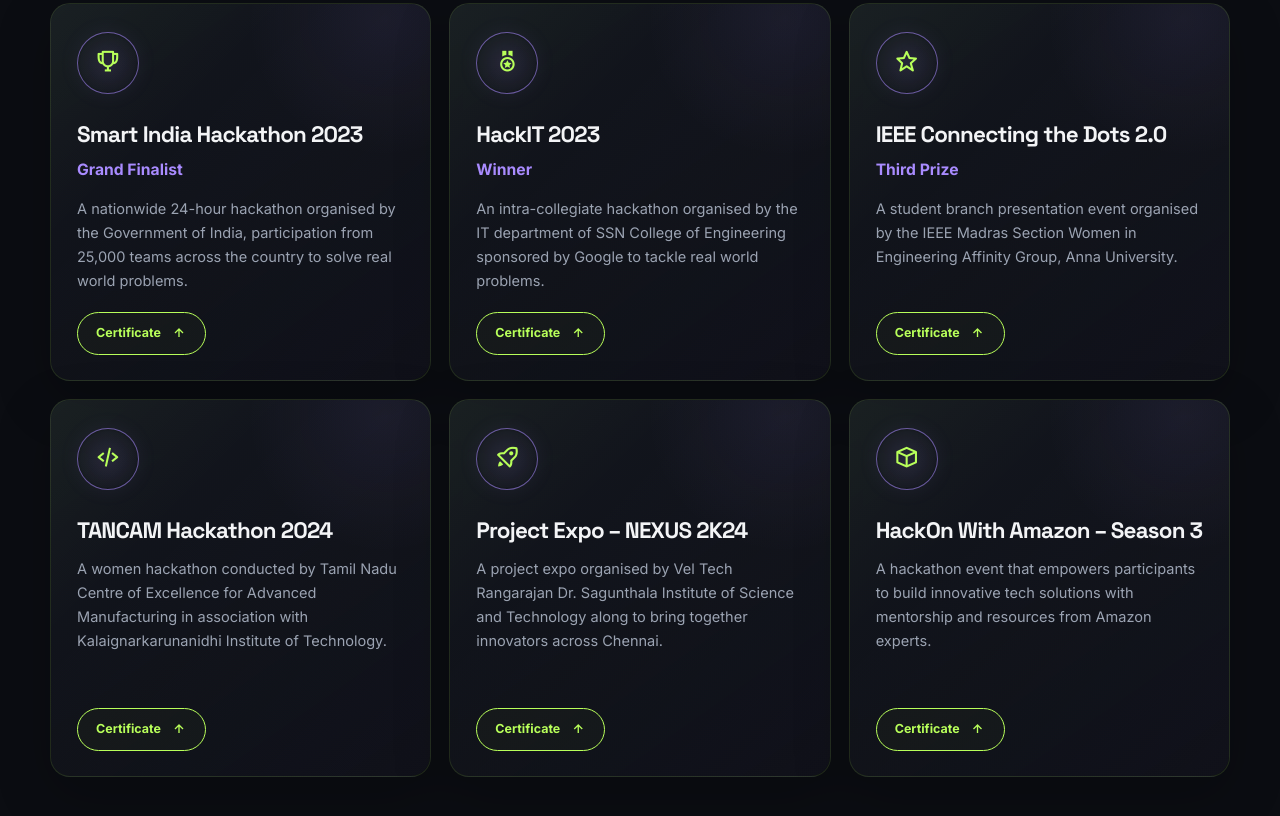
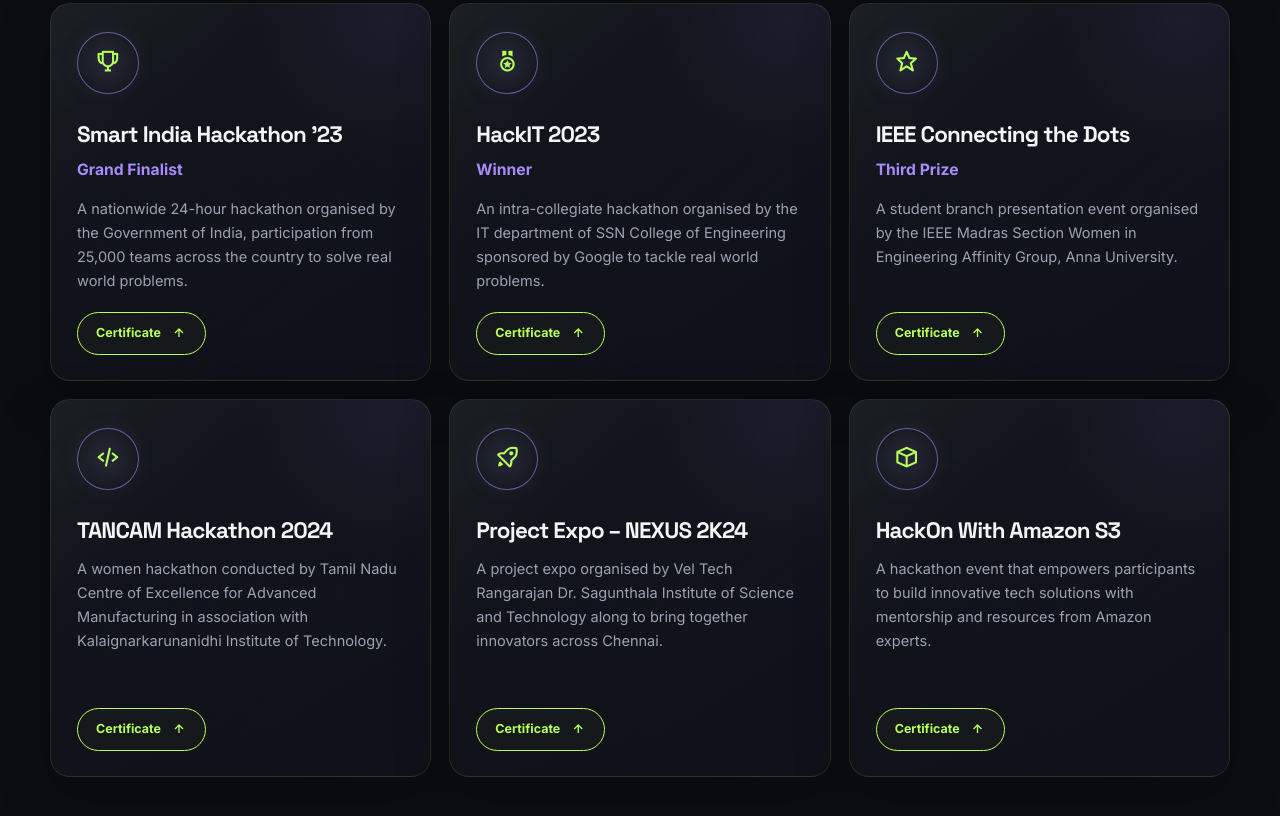
Before and after one commit to priyamvadha28/Portfolio, a plain HTML site: page index.html in a window 1280 px wide. Shown: the part 10078-10894 px from the top of the page. Drawn offline with nearby package versions, Linux system fonts and the light colour scheme.

Commit message:
Title modifications

```diff
--- a/index.html
+++ b/index.html
@@ -627,7 +627,7 @@
       <!-- Smart India Hackathon -->
       <article class="recognition-card reveal">
         <div class="recognition-icon"><i class='bx bx-trophy'></i></div>
-        <h3>Smart India Hackathon 2023</h3>
+        <h3>Smart India Hackathon '23</h3>
         <div class="recognition-award">Grand Finalist</div>
         <p>
           A nationwide 24-hour hackathon organised by the Government of India,
@@ -668,7 +668,7 @@
       <!-- IEEE -->
       <article class="recognition-card reveal">
         <div class="recognition-icon"><i class='bx bx-star'></i></div>
-        <h3>IEEE Connecting the Dots 2.0</h3>
+        <h3>IEEE Connecting the Dots</h3>
         <div class="recognition-award">Third Prize</div>
         <p>
           A student branch presentation event organised by the IEEE Madras
@@ -728,7 +728,7 @@
       <!-- HackOn With Amazon -->
       <article class="recognition-card reveal">
         <div class="recognition-icon"><i class='bx bx-cube'></i></div>
-        <h3>HackOn With Amazon – Season 3</h3>
+        <h3>HackOn With Amazon S3</h3>
         <p>
           A hackathon event that empowers participants to build innovative tech
           solutions with mentorship and resources from Amazon experts.
```
